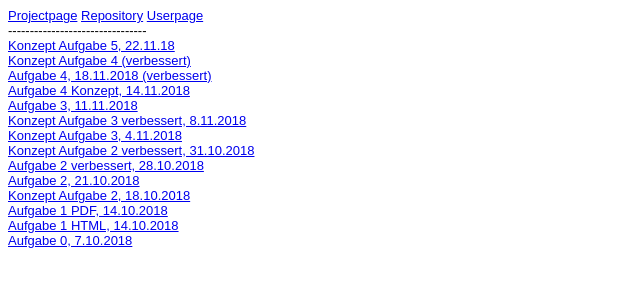
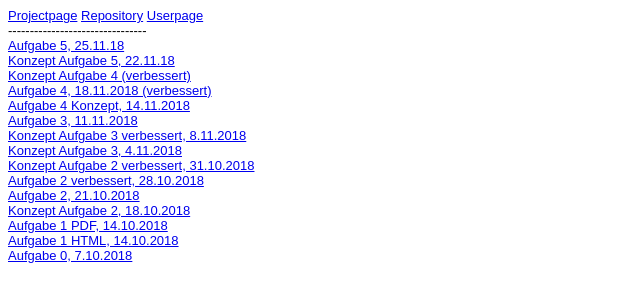
Before and after one commit to caddarndt/caddarndt.github.io, a plain HTML site: page Steckbrief/steckbrief.htm in a window 1280 px wide. Shown: the whole page, without its empty margins (0-640 px from the left). Drawn offline with Linux system fonts and the light colour scheme.

Commit message:
555555555

```diff
--- a/Steckbrief/steckbrief.htm
+++ b/Steckbrief/steckbrief.htm
@@ -17,6 +17,7 @@ body {
 	<a href="https://github.com/caddarndt/EIA2" target="_blank">Repository</a>
 	<a href="https://caddarndt.github.io/" target="_blank">Userpage</a><br>
 	--------------------------------<br>
+	<a href="https://caddarndt.github.io/EIA2/Aufgabe%2005/Aufgabe5.html" target="_blank">Aufgabe 5, 25.11.18</a><br>
 	<a href="https://caddarndt.github.io/EIA2/Aufgabe%2005/Konzept5.jpg" target="_blank">Konzept Aufgabe 5, 22.11.18</a><br>
 	<a href="https://caddarndt.github.io/EIA2/Aufgabe%2004/Konzept4besser.pdf" target="_blank">Konzept Aufgabe 4 (verbessert)</a><br>
 	<a href="https://caddarndt.github.io/EIA2/Aufgabe%2004/Aufgabe4.html" target="_blank">Aufgabe 4, 18.11.2018 (verbessert)</a><br>
```
